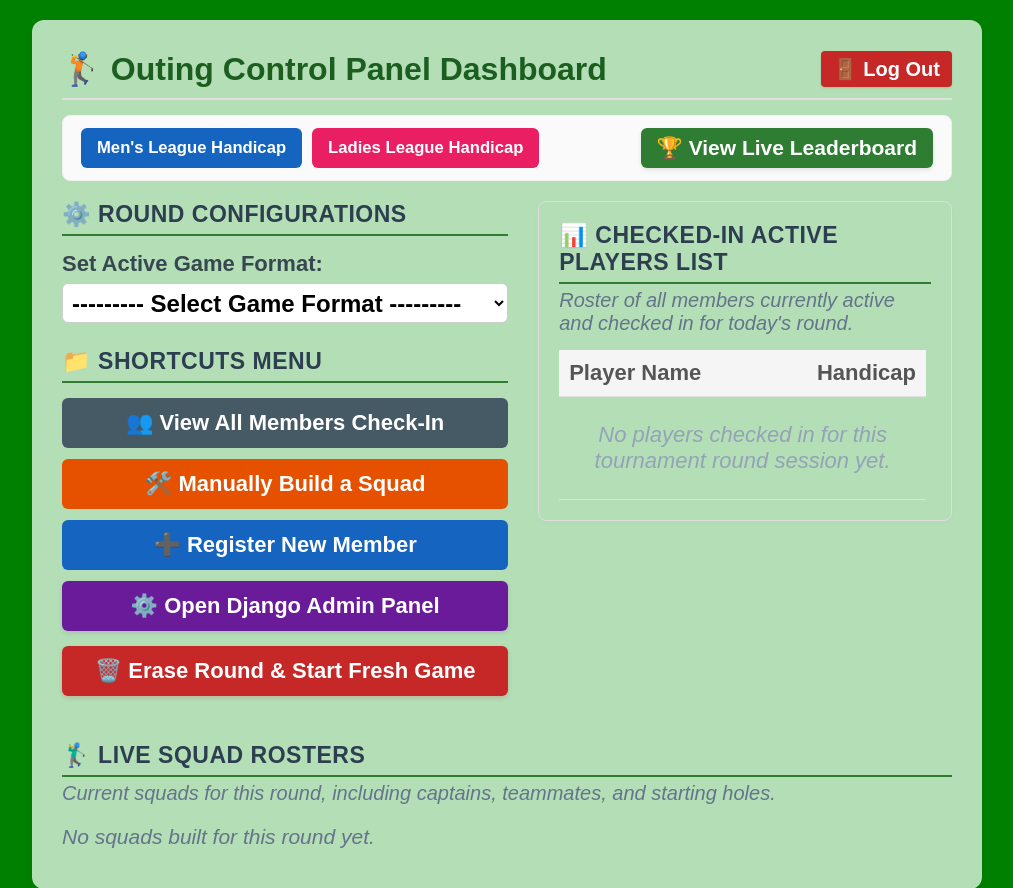
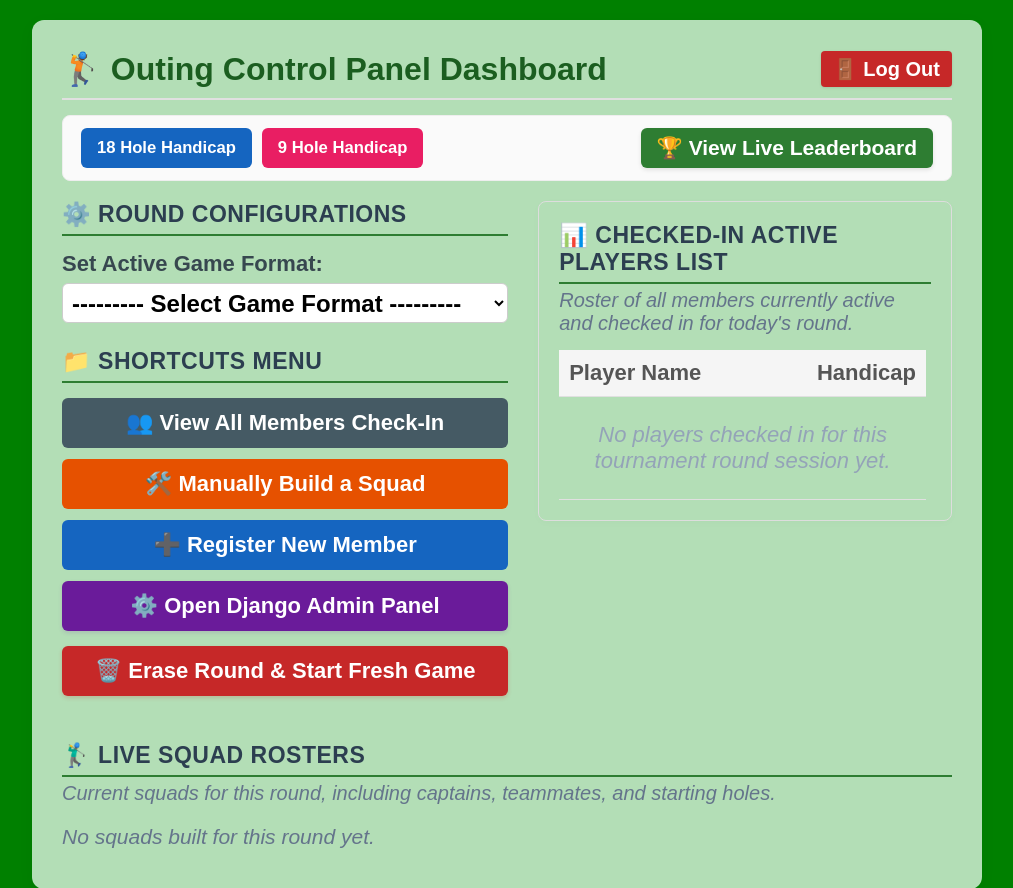
Before and after one commit to abraner/PRGC, a Django app: page /admin-dashboard/ in a window 1280 px wide. Shown: the top 888 px of the page, without its empty margins (133-1146 px from the left). Run offline with Django 5.2, Linux system fonts and the light colour scheme; the visitor is signed in with stand-in values (Sample User, id 1); data comes from the database, SQL or seed files in the repository; data that the repository does not hold is empty; parts of the project's set-up code (start-up, migrations or seed data) failed here and were passed over.

Commit message:
Rename the league handicap buttons and printouts to 18-hole and 9-hole.
The dashboard buttons and the sheets they open now say 18 Hole Handicap and 9 Hole Handicap.

Co-authored-by: Cursor <cursoragent@cursor.com>

```diff
--- a/golf_project/scorecard/templates/scorecard/admin_dashboard.html
+++ b/golf_project/scorecard/templates/scorecard/admin_dashboard.html
@@ -51,8 +51,8 @@
 
     <div style="display: flex; justify-content: space-between; align-items: stretch; background: #fafafa; padding: 12px 18px; border-radius: 8px; border: 1px solid #eee; margin-bottom: 20px; gap: 15px;">
         <div class="handicap-print-row">
-            <a href="{% url 'scorecard:print_mens_league_handicap' %}" class="btn-action" style="background:#1565c0;">Men's League Handicap</a>
-            <a href="{% url 'scorecard:print_ladies_league_handicap' %}" class="btn-action" style="background:#e91e63;">Ladies League Handicap</a>
+            <a href="{% url 'scorecard:print_mens_league_handicap' %}" class="btn-action" style="background:#1565c0;">18 Hole Handicap</a>
+            <a href="{% url 'scorecard:print_ladies_league_handicap' %}" class="btn-action" style="background:#e91e63;">9 Hole Handicap</a>
         </div>
         <a href="{% url 'scorecard:tournament_leaderboard' %}?next=admin" class="btn btn-primary" style="text-decoration: none; padding: 8px 16px; background: #2e7d32; color: white; border-radius: 6px; font-weight: bold; font-size: calc(13px + 6pt); display: inline-flex; align-items: center; gap: 6px; box-shadow: 0 2px 4px rgba(0,0,0,0.1); transition: background 0.2s;" onmouseover="this.style.background='#1b5e20'" onmouseout="this.style.background='#2e7d32'">
             🏆️ View Live Leaderboard
--- a/golf_project/scorecard/views.py
+++ b/golf_project/scorecard/views.py
@@ -973,12 +973,12 @@ def _league_handicap_printout(request, league):
     if not request.user.is_authenticated or not request.user.is_staff:
         return redirect('/login/')
     if league == 'ladies':
-        title = "Ladies League Handicap"
+        title = "9 Hole Handicap"
         score_model = WomensLeagueRoundScore
         scores_attr = 'womens_league_scores'
         handicap_from_scores = womens_league_handicap_from_scores
     else:
-        title = "Men's League Handicap"
+        title = "18 Hole Handicap"
         score_model = MensLeagueRoundScore
         scores_attr = 'mens_league_scores'
         handicap_from_scores = mens_league_handicap_from_scores
```
